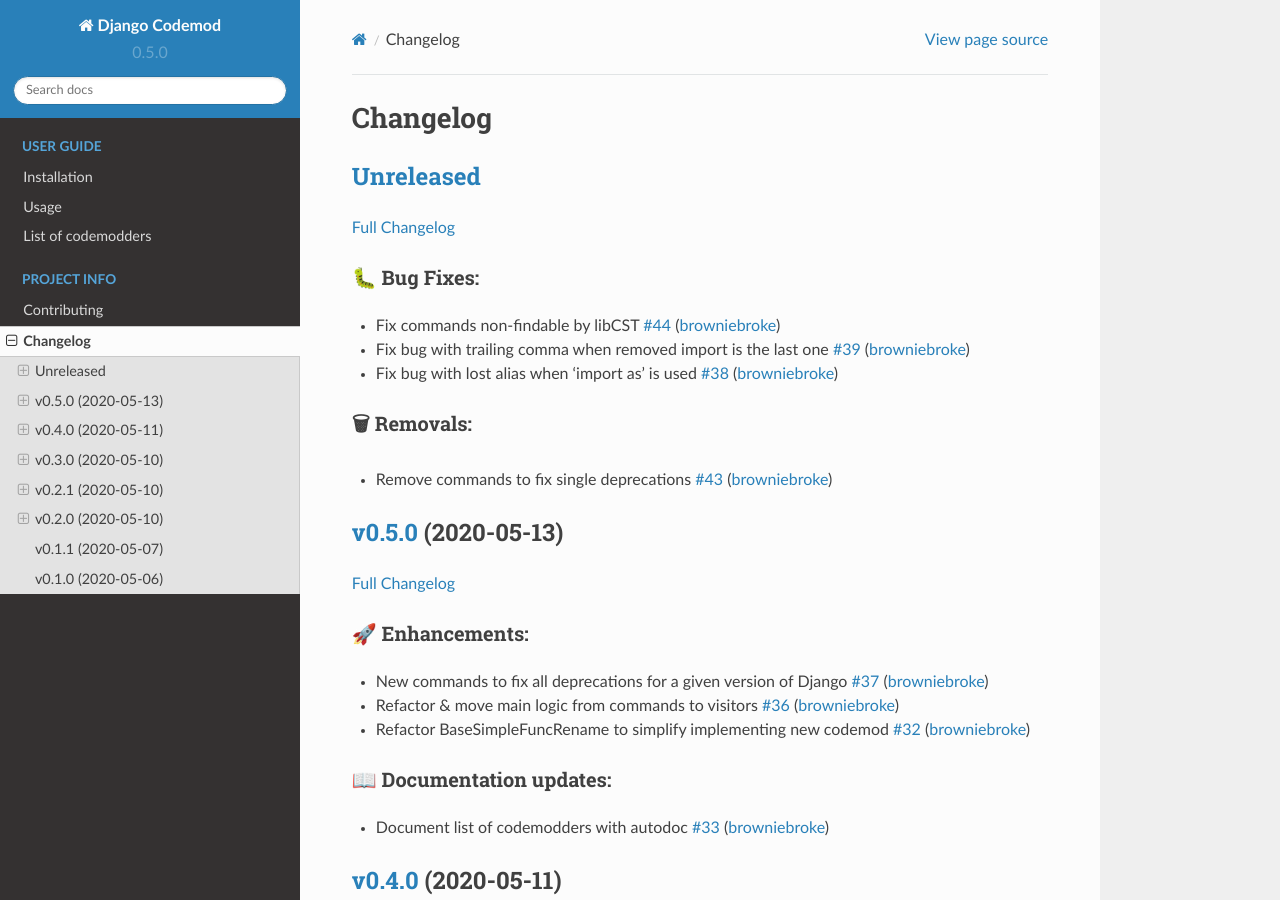
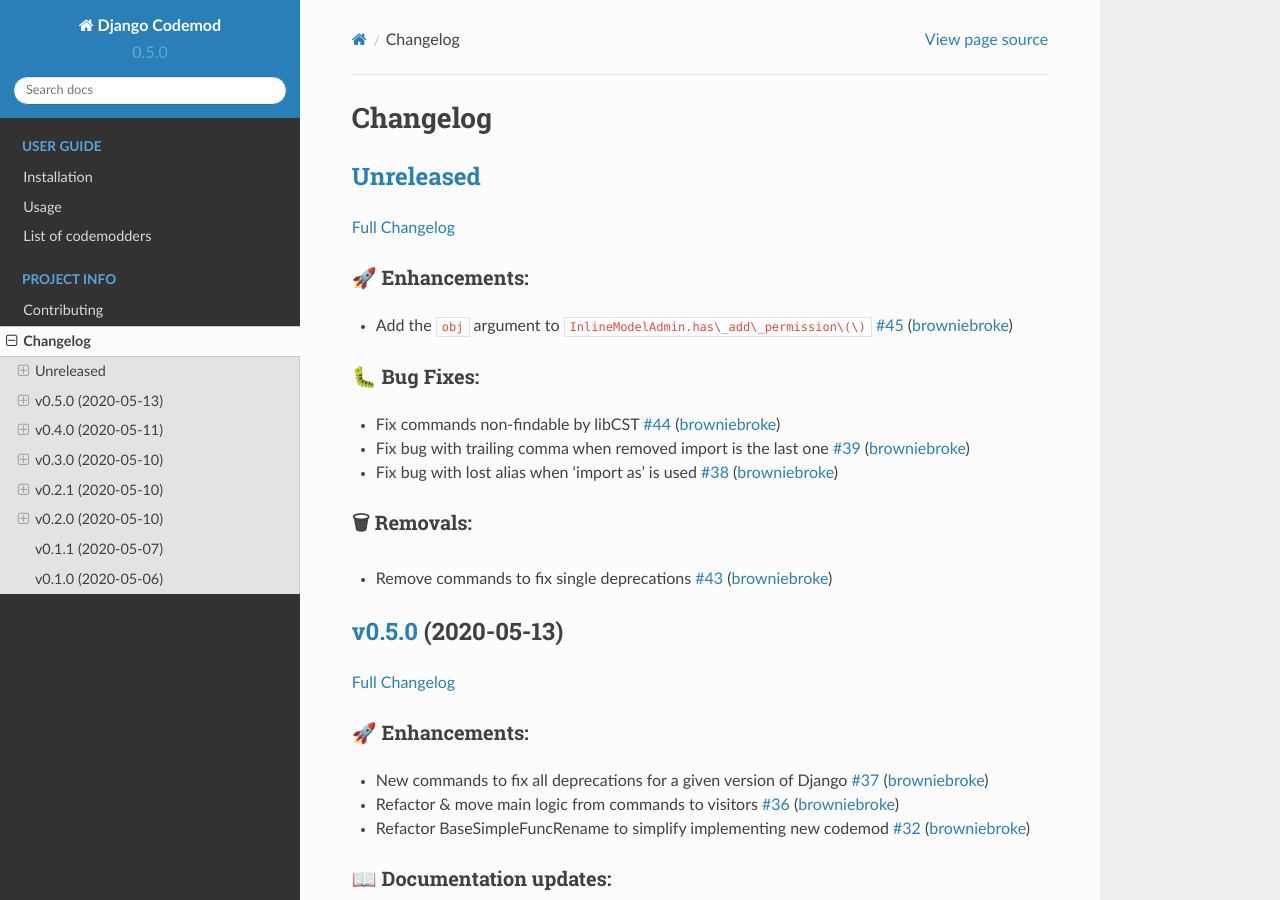
Before and after one commit to browniebroke/django-codemod, a Sphinx documentation site: the page built from docs/changelog.md, in a window 1280 px wide and 900 px high. Built offline with Sphinx 7.4.7 and the Read the Docs theme 2.0.0, drawn with Linux system fonts in a browser that asks for light colours.

Commit message:
Update Changelog

```diff
--- a/docs/changelog.md
+++ b/docs/changelog.md
@@ -3,6 +3,10 @@
 ## [Unreleased](https://github.com/browniebroke/django-codemod/tree/HEAD)
 
 [Full Changelog](https://github.com/browniebroke/django-codemod/compare/v0.5.0...HEAD)
+
+### 🚀 Enhancements:
+
+- Add the `obj` argument to `InlineModelAdmin.has\_add\_permission\(\)` [\#45](https://github.com/browniebroke/django-codemod/pull/45) ([browniebroke](https://github.com/browniebroke))
 
 ### 🐛 Bug Fixes:
 
```
Also changed, not shown: CHANGELOG.md (+4 -0 lines).
